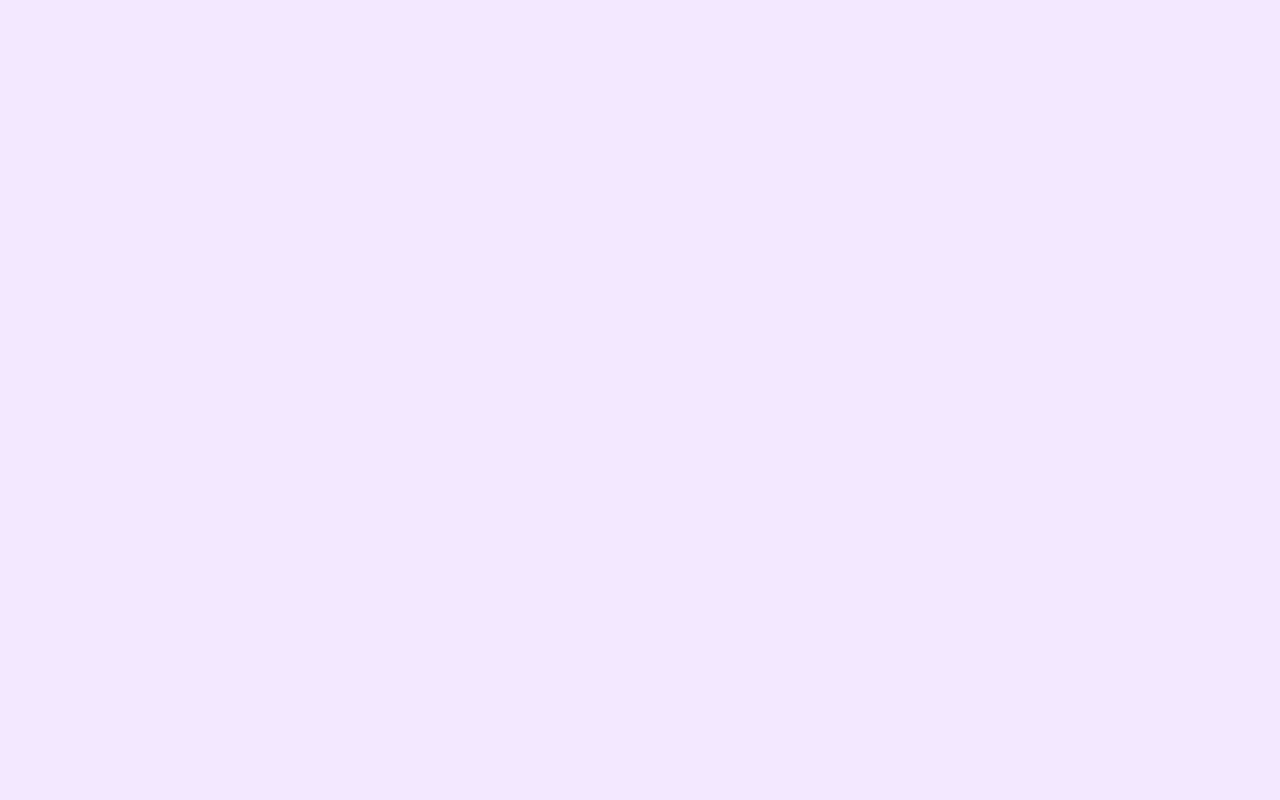
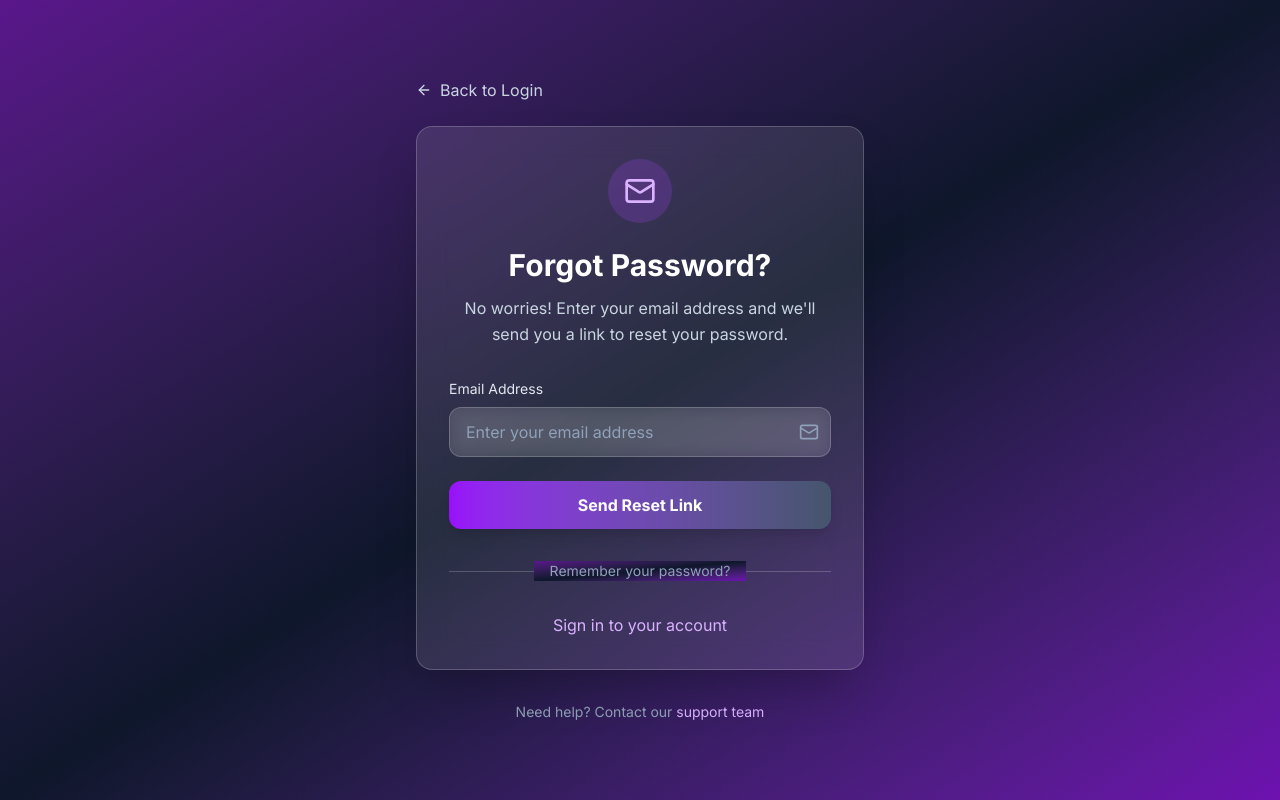
Before and after one commit to dikie001/mekatones, a React (Vite) app in the folder CLIENT/: page /forgot-password in a window 1280 px wide. Before the commit this address had no page. Built offline with nearby package versions, Linux system fonts and the light colour scheme.

Commit message:
added forgot password feature

```diff
--- a/CLIENT/src/App.tsx
+++ b/CLIENT/src/App.tsx
@@ -1,10 +1,10 @@
-import { FaDiagramSuccessor } from "react-icons/fa6"
 import MusicAdminDashboard from "./pages/Dashboard"
 import LandingPage from "./pages/Landing"
 import './scrollbar.css'
 import {Toaster} from 'react-hot-toast'
 import { BrowserRouter as Router, Routes, Route } from "react-router-dom"
 import { CheckCircle, XCircle } from "lucide-react"
+import ForgotPasswordPage from "./pages/ForgotPassword"
 
 const App = () => {
   return (
@@ -41,6 +41,7 @@ const App = () => {
       <Routes>
         <Route path="/" element={<LandingPage />} />
         <Route path="/dashboard" element={<MusicAdminDashboard />} />
+        <Route path="/forgot-password" element={<ForgotPasswordPage/>}/>
       </Routes>
     </Router>
   );
--- /dev/null
+++ b/CLIENT/src/pages/ForgotPassword.tsx
@@ -0,0 +1,202 @@
+import React, { useState } from "react";
+import { Mail, ArrowLeft, CheckCircle, AlertCircle } from "lucide-react";
+import { LoginPage } from "./LoginPage";
+
+export default function ForgotPasswordPage() {
+  const [email, setEmail] = useState("");
+  const [isLoading, setIsLoading] = useState(false);
+  const [isSubmitted, setIsSubmitted] = useState(false);
+  const [error, setError] = useState("");
+  const [back, setBack]=useState<boolean>(false)
+
+  const handleSubmit = async (e: React.FormEvent) => {
+    e.preventDefault();
+    setError("");
+
+    // Basic email validation
+    const emailRegex = /^[^\s@]+@[^\s@]+\.[^\s@]+$/;
+    if (!emailRegex.test(email)) {
+      setError("Please enter a valid email address");
+      return;
+    }
+
+    setIsLoading(true);
+
+    // Simulate API call
+    setTimeout(() => {
+      setIsLoading(false);
+      setIsSubmitted(true);
+    }, 2000);
+  };
+
+  const handleBackToLogin = () => {
+    setBack(true)
+
+
+  };
+
+  const handleResendEmail = () => {
+    setIsSubmitted(false);
+    setEmail("");
+  };
+
+  if (isSubmitted) {
+    return (
+      <div className="min-h-screen bg-gradient-to-br from-purple-900 via-slate-900 to-purple-800 flex items-center justify-center p-4">
+        <div className="w-full max-w-md">
+          <div className="bg-white/10 backdrop-blur-lg rounded-2xl p-8 shadow-2xl border border-white/20">
+            <div className="text-center">
+              <div className="w-16 h-16 bg-green-500/20 rounded-full flex items-center justify-center mx-auto mb-6">
+                <CheckCircle className="w-8 h-8 text-green-400" />
+              </div>
+
+              <h2 className="text-2xl font-bold text-white mb-4">
+                Check Your Email
+              </h2>
+
+              <p className="text-slate-300 mb-6 leading-relaxed">
+                We've sent a password reset link to{" "}
+                <span className="text-purple-300 font-medium">{email}</span>.
+                Click the link in the email to reset your password.
+              </p>
+
+              <div className="space-y-4">
+                <button
+                  onClick={handleResendEmail}
+                  className="w-full bg-purple-600/80 hover:bg-purple-600 text-white font-medium py-3 px-4 rounded-xl transition-all duration-200 hover:scale-105 backdrop-blur-sm"
+                >
+                  Send Another Email
+                </button>
+
+                <button
+                  onClick={handleBackToLogin}
+                  className="w-full bg-white/10 hover:bg-white/20 text-white font-medium py-3 px-4 rounded-xl transition-all duration-200 border border-white/20 flex items-center justify-center gap-2"
+                >
+                  <ArrowLeft className="w-4 h-4" />
+                  Back to Login
+                </button>
+              </div>
+            </div>
+          </div>
+        </div>
+      </div>
+    );
+  }
+   if(back){
+    return (
+      <div className="min-h-screen bg-gradient-to-br from-purple-900 via-slate-900 to-purple-800 ">
+        <LoginPage />
+      </div>
+    );
+   }
+
+  return (
+    <div className="min-h-screen bg-gradient-to-br from-purple-900 via-slate-900 to-purple-800 flex items-center justify-center p-4">
+      <div className="w-full max-w-md">
+        {/* Back Button */}
+        <button
+          onClick={handleBackToLogin}
+          className="mb-6 flex items-center gap-2 text-slate-300 hover:text-white transition-colors duration-200"
+        >
+          <ArrowLeft className="w-4 h-4" />
+          Back to Login
+        </button>
+
+        {/* Main Card */}
+        <div className="bg-white/10 backdrop-blur-lg rounded-2xl p-8 shadow-2xl border border-white/20">
+          <div className="text-center mb-8">
+            <div className="w-16 h-16 bg-purple-500/20 rounded-full flex items-center justify-center mx-auto mb-6">
+              <Mail className="w-8 h-8 text-purple-300" />
+            </div>
+
+            <h1 className="text-3xl font-bold text-white mb-3">
+              Forgot Password?
+            </h1>
+
+            <p className="text-slate-300 leading-relaxed">
+              No worries! Enter your email address and we'll send you a link to
+              reset your password.
+            </p>
+          </div>
+
+          <div className="space-y-6">
+            <div className="space-y-2">
+              <label
+                htmlFor="email"
+                className="block text-sm font-medium text-slate-200"
+              >
+                Email Address
+              </label>
+              <div className="relative">
+                <input
+                  id="email"
+                  type="email"
+                  value={email}
+                  onChange={(e) => setEmail(e.target.value)}
+                  placeholder="Enter your email address"
+                  className="w-full bg-white/10 border border-white/20 rounded-xl px-4 py-3 text-white placeholder-slate-400 focus:outline-none focus:border-purple-400 focus:ring-2 focus:ring-purple-400/20 transition-all duration-200 backdrop-blur-sm"
+                  required
+                />
+                <Mail className="absolute right-3 top-1/2 transform -translate-y-1/2 w-5 h-5 text-slate-400" />
+              </div>
+
+              {error && (
+                <div className="flex items-center gap-2 text-red-400 text-sm mt-2">
+                  <AlertCircle className="w-4 h-4" />
+                  {error}
+                </div>
+              )}
+            </div>
+
+            <button
+              type="submit"
+              onClick={handleSubmit}
+              disabled={isLoading}
+              className="w-full bg-gradient-to-r from-purple-600 to-slate-600 hover:from-purple-700 hover:to-slate-700 text-white font-semibold py-3 px-4 rounded-xl transition-all duration-200 hover:scale-105 disabled:opacity-50 disabled:cursor-not-allowed disabled:hover:scale-100 shadow-lg"
+            >
+              {isLoading ? (
+                <div className="flex items-center justify-center gap-2">
+                  <div className="w-5 h-5 border-2 border-white/30 border-t-white rounded-full animate-spin"></div>
+                  Sending Reset Link...
+                </div>
+              ) : (
+                "Send Reset Link"
+              )}
+            </button>
+          </div>
+
+          {/* Divider */}
+          <div className="relative my-8">
+            <div className="absolute inset-0 flex items-center">
+              <div className="w-full border-t border-white/20"></div>
+            </div>
+            <div className="relative flex justify-center text-sm">
+              <span className="px-4 bg-gradient-to-br from-purple-900 via-slate-900 to-purple-800 text-slate-400">
+                Remember your password?
+              </span>
+            </div>
+          </div>
+
+          {/* Sign In Link */}
+          <button
+            onClick={handleBackToLogin}
+            className="w-full text-purple-300 hover:text-purple-200 font-medium transition-colors duration-200 text-center"
+          >
+            Sign in to your account
+          </button>
+        </div>
+
+        {/* Footer */}
+        <p className="text-center text-slate-400 text-sm mt-8">
+          Need help? Contact our{" "}
+          <a
+            href="#"
+            className="text-purple-300 hover:text-purple-200 transition-colors duration-200"
+          >
+            support team
+          </a>
+        </p>
+      </div>
+    </div>
+  );
+}
--- a/CLIENT/src/pages/LoginPage.tsx
+++ b/CLIENT/src/pages/LoginPage.tsx
@@ -1,43 +1,82 @@
-import  { useState } from "react";
+import { useState } from "react";
 import { Eye, EyeOff, X, Mail, Lock } from "lucide-react";
 import { FaGoogle } from "react-icons/fa";
 import { FaGithub } from "react-icons/fa6";
 import { toast } from "react-hot-toast";
+import { useNavigate } from "react-router-dom";
+import { auth, googleProvider } from "../firebase/Config";
+import { signInWithEmailAndPassword, signInWithPopup } from "firebase/auth";
+interface LoginPageProps {
+  closeLoginPage: () => void;
+}
 
-  interface LoginPageProps {
-    closeLoginPage: ()=>void;
-
-  };
-
-export const LoginPage:React.FC<LoginPageProps>=({closeLoginPage})=> {
+export const LoginPage: React.FC<LoginPageProps> = ({ closeLoginPage }) => {
   const [showPassword, setShowPassword] = useState(false);
   const [email, setEmail] = useState("");
   const [password, setPassword] = useState("");
   const [isLoading, setIsLoading] = useState(false);
   const [rememberMe, setRememberMe] = useState(false);
+  const navigate = useNavigate();
 
+  // Login with email and Password!
+  const handleSubmit = async () => {
+    setIsLoading(true);
+    if (email === "mekatones@gmail.com") {
+      navigate("/dashboard");
+    }
+    try {
+      await signInWithEmailAndPassword(auth, email, password);
+      const toasty = toast.success("Signed in successfully", { id: "toasty" });
+      toasty;
+      navigate("/");
+    } catch (e) {
+      const toasty = toast.error("Error signing in. Try again", {
+        id: "toasty",
+      });
+      toasty;
+      setIsLoading(false);
+      console.error(e);
+    }
 
-
-  const handleSubmit = async () => {
-    toast('hello')
-    toast.success('succes')
-    toast.error("error from application")
-    setIsLoading(true);
     // Simulate API call
-    await new Promise((resolve) => setTimeout(resolve, 2000));
-    setIsLoading(false);
+    // await new Promise((resolve) => setTimeout(resolve, 2000));
+    // setIsLoading(false);
   };
 
-  const handleSocialLogin = (provider:any) => {
-    alert(`Login with ${provider} clicked`);
+  // Google Login
+  const GoogleLogin = async () => {
+    setIsLoading(true);
+    try {
+      await signInWithPopup(auth, googleProvider);
+      const toasty = toast.success("Signed in sucessfully", { id: "toasty" });
+      toasty;
+      navigate("/");
+    } catch (e) {
+      console.error(e);
+      setIsLoading(false);
+      const toasty = toast.error("Error signing in. Try again", {
+        id: "toasty",
+      });
+      toasty;
+    }
   };
 
+  // Github Login
+  const GithubLogin = async () => {
+    const toasty = toast.error("Feature yet to be implemented", {
+      id: "toasty",
+    });
+    toasty;
+  };
 
-
-
-
+  //Forgot Password
+  const ForgotPassword=()=>{
+    navigate('/forgot-password')
+  }
   return (
-    <div className={` fixed inset-0 z-55 flex items-center justify-center p-4 bg-black/60 backdrop-blur-sm animate-in fade-in duration-300`}>
+    <div
+      className={` fixed inset-0 z-55 flex items-center justify-center p-4 bg-black/60 backdrop-blur-sm animate-in fade-in duration-300`}
+    >
       {/* Modal Container */}
       <div className="w-full max-h-screen max-w-md transform transition-all duration-500 ease-out animate-in zoom-in-95 slide-in-from-bottom-4">
         <div className="transition-transform ease-in-out duration-300 bg-gradient-to-br from-slate-900 via-purple-900 to-slate-900 text-white rounded-2xl shadow-2xl border border-purple-800/30 backdrop-blur-sm relative overflow-hidden">
@@ -153,6 +192,7 @@ export const LoginPage:React.FC<LoginPageProps>=({closeLoginPage})=> {
               </label>
               <button
                 type="button"
+                onClick={ForgotPassword}
                 className="text-sm text-purple-400 hover:text-purple-300 transition-colors duration-200"
               >
                 Forgot password?
@@ -188,7 +228,7 @@ export const LoginPage:React.FC<LoginPageProps>=({closeLoginPage})=> {
             <div className="grid grid-cols-2 gap-3">
               <button
                 type="button"
-                onClick={() => handleSocialLogin("Google")}
+                onClick={GoogleLogin}
                 className="flex items-center justify-center py-3 px-4 bg-white/5 hover:bg-white/10 border border-purple-800/30 rounded-xl transition-all duration-200 hover:scale-[1.02] backdrop-blur-sm"
               >
                 <FaGoogle size={20} className="text-gray-300" />
@@ -196,7 +236,7 @@ export const LoginPage:React.FC<LoginPageProps>=({closeLoginPage})=> {
               </button>
               <button
                 type="button"
-                onClick={() => handleSocialLogin("GitHub")}
+                onClick={GithubLogin}
                 className="flex items-center justify-center py-3 px-4 bg-white/5 hover:bg-white/10 border border-purple-800/30 rounded-xl transition-all duration-200 hover:scale-[1.02] backdrop-blur-sm"
               >
                 <FaGithub size={20} className="text-gray-300" />
@@ -221,4 +261,4 @@ export const LoginPage:React.FC<LoginPageProps>=({closeLoginPage})=> {
       </div>
     </div>
   );
-}
+};
```
Also changed, not shown: CLIENT/src/pages/SignupPage.tsx (+45 -25 lines).
